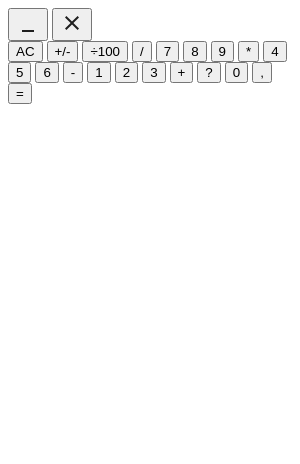
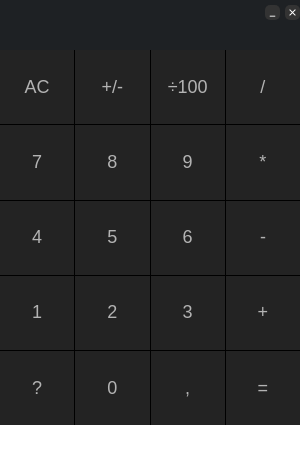
Before and after one commit to Abdulqasem-Bakhshi/UselessCalculator, an Electron app: page index.html in a window 300 px wide. Drawn offline with Linux system fonts and the light colour scheme.

Commit message:
modified the .css file link to .html

```diff
--- a/index.html
+++ b/index.html
@@ -4,7 +4,7 @@
     <meta charset="UTF-8">
     <meta name="viewport" content="width=device-width, initial-scale=1.0">
     <title>Useless Calculator</title>
-    <link rel="stylesheet" type="text/css" href="Calc.css">
+    <link rel="stylesheet" type="text/css" href="index.css">
     <!-- Use defer to ensure script runs after DOM is loaded -->
     <script src="renderer.js" defer></script>
   </head>
```
